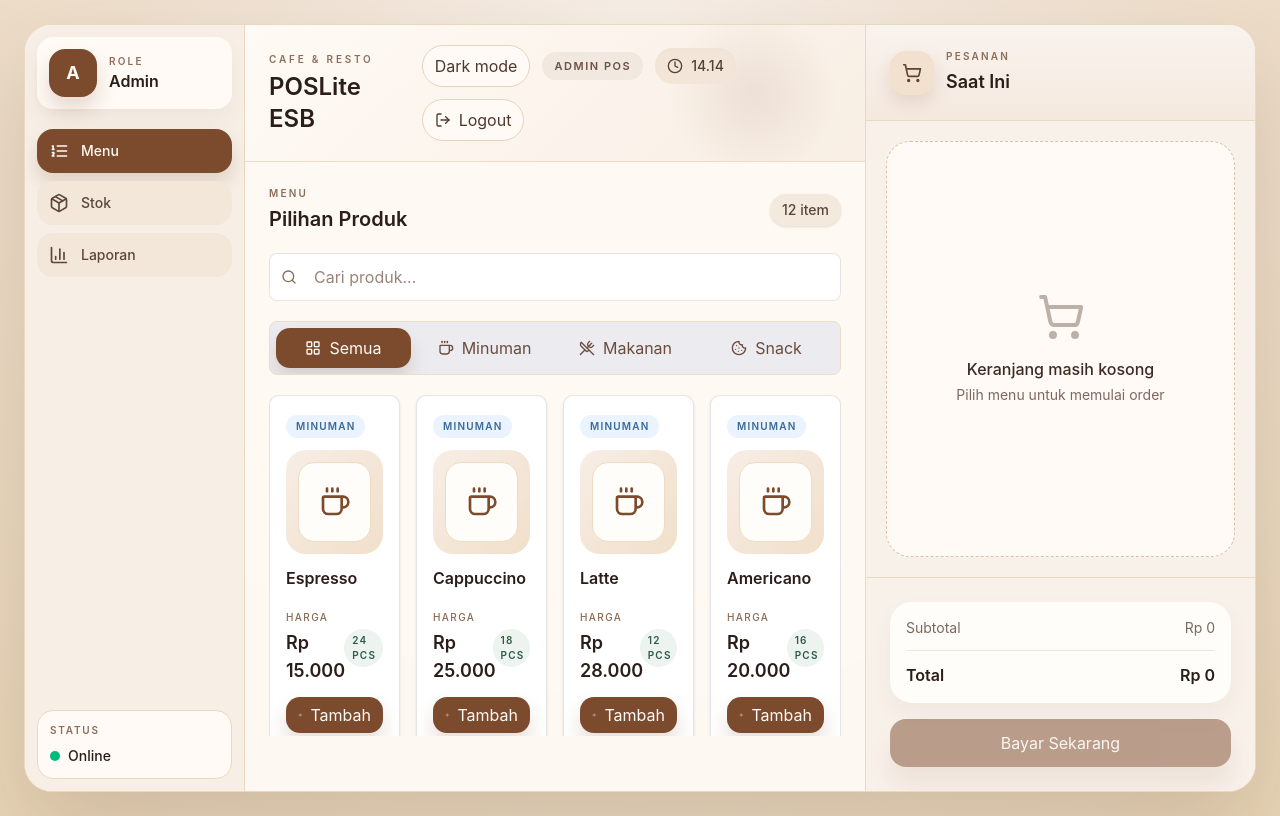
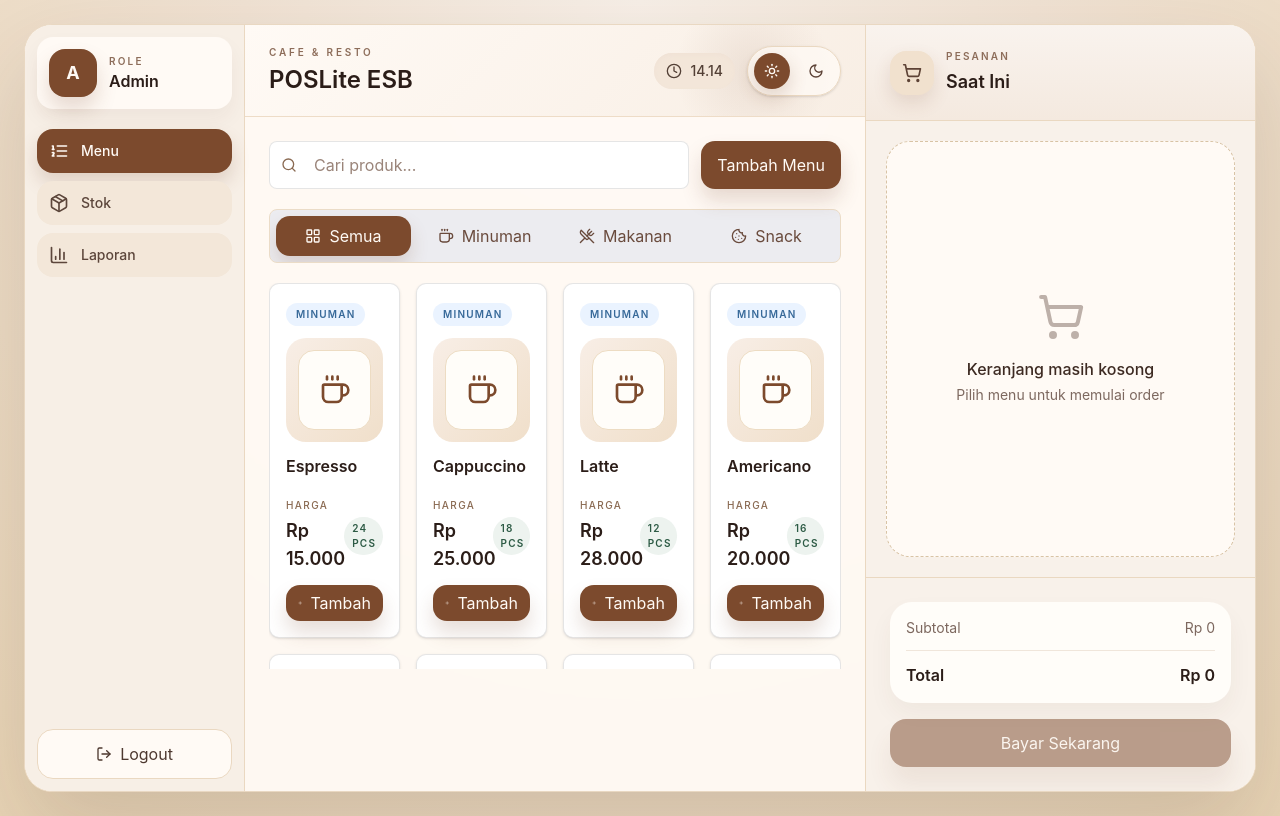
Before and after one commit to Qira-Qira/Kasir, a React (Vite) app: page / in a window 1280 px wide. Both pictures are taken after a click on the button "Login". Built offline with nearby package versions, Linux system fonts and the light colour scheme.

Commit message:
Add Tambah Menu

```diff
--- a/src/app/App.tsx
+++ b/src/app/App.tsx
@@ -15,6 +15,8 @@ import {
   Settings,
   ShieldCheck,
   ShoppingCart,
+  Sun,
+  Moon,
   Trash2,
   TrendingUp,
   Users,
@@ -162,6 +164,7 @@ export default function App() {
   const [products, setProducts] = useState<Product[]>(MOCK_PRODUCTS);
   const [selectedCategory, setSelectedCategory] = useState("Semua");
   const [searchQuery, setSearchQuery] = useState("");
+  const [isAddMenuOpen, setIsAddMenuOpen] = useState(false);
   const [newProduct, setNewProduct] = useState({ name: "", price: "", category: "Minuman", stock: "" });
   const [newUser, setNewUser] = useState({ name: "", username: "", password: "", role: "kasir" as Role });
   const [editingProductId, setEditingProductId] = useState<string | null>(null);
@@ -307,6 +310,7 @@ export default function App() {
     ]);
 
     setNewProduct({ name: "", price: "", category: "Minuman", stock: "" });
+    setIsAddMenuOpen(false);
   };
 
   const handleDeleteProduct = (id: string) => {
@@ -1308,13 +1312,14 @@ export default function App() {
             </nav>
           </div>
 
-          <div className="rounded-2xl border border-[#ead8c1] bg-[#fffaf5] p-3">
-            <p className="text-[10px] font-semibold uppercase tracking-[0.18em] text-[#8d6d5a]">Status</p>
-            <div className="mt-2 flex items-center gap-2 text-sm font-medium text-[#2b1d18]">
-              <span className="inline-block h-2.5 w-2.5 rounded-full bg-emerald-500" />
-              Online
-            </div>
-          </div>
+          <button
+            type="button"
+            onClick={handleLogout}
+            className="flex w-full items-center justify-center gap-2 rounded-2xl border border-[#ead8c1] bg-[#fffaf5] px-3 py-3 text-sm font-medium text-[#4d382f] transition hover:bg-[#f5ebdf]"
+          >
+            <LogOut className="h-4 w-4" />
+            Logout
+          </button>
         </aside>
 
         <div className="flex min-w-0 flex-1 flex-col overflow-hidden">
@@ -1326,29 +1331,31 @@ export default function App() {
                 <h1 className={`mt-1 text-2xl font-semibold ${isDarkMode ? "text-[#f3f4f6]" : "text-[#2b1d18]"}`}>POSLite ESB</h1>
               </div>
 
-              <div className="flex flex-wrap items-center gap-3">
-                <button
-                  type="button"
-                  onClick={() => setIsDarkMode((prev) => !prev)}
-                  className={`rounded-full border px-3 py-2 text-sm font-medium ${isDarkMode ? "border-[#2f3747] bg-[#1f2937] text-[#f3f4f6]" : "border-[#e7d4ba] bg-[#fffaf5] text-[#4d382f] hover:bg-[#f5ebdf]"}`}
-                >
-                  {isDarkMode ? "Light mode" : "Dark mode"}
-                </button>
-                <div className={`rounded-full px-3 py-1.5 text-[11px] font-semibold uppercase tracking-[0.14em] ${isDarkMode ? "bg-[#1f2937] text-[#d9cab6]" : "bg-[#f1e9df] text-[#6d5045]"}`}>
-                  {auth?.name}
-                </div>
+              <div className="ml-auto flex flex-wrap items-center gap-3">
                 <div className={`flex items-center gap-2 rounded-full px-3 py-2 text-sm font-medium shadow-inner ${isDarkMode ? "bg-[#1f2937] text-[#f3f4f6] shadow-[#0b1220]" : "bg-[#f3e6d9] text-[#534036] shadow-[#f0e2d6]"}`}>
                   <Clock className="h-4 w-4" />
                   {currentTime}
                 </div>
-                <button
-                  type="button"
-                  onClick={handleLogout}
-                  className={`flex items-center gap-2 rounded-full border px-3 py-2 text-sm font-medium ${isDarkMode ? "border-[#2f3747] bg-[#1f2937] text-[#f3f4f6] hover:bg-[#2b333f]" : "border-[#e7d4ba] bg-[#fffaf5] text-[#4d382f] hover:bg-[#f5ebdf]"}`}
-                >
-                  <LogOut className="h-4 w-4" />
-                  Logout
-                </button>
+                <div className="flex items-center gap-2 rounded-full border border-[#ead8c1] bg-[#fffaf5]/80 p-1.5 shadow-sm">
+                  <button
+                    type="button"
+                    onClick={() => setIsDarkMode(false)}
+                    className={`flex h-9 w-9 items-center justify-center rounded-full transition ${!isDarkMode ? "bg-[#7c4a2d] text-[#fffaf5] shadow-[0_8px_18px_rgba(124,74,45,0.20)]" : "text-[#5d4337] hover:bg-[#f3e7d9]"}`}
+                    aria-label="Light mode"
+                    title="Light mode"
+                  >
+                    <Sun className="h-4 w-4" />
+                  </button>
+                  <button
+                    type="button"
+                    onClick={() => setIsDarkMode(true)}
+                    className={`flex h-9 w-9 items-center justify-center rounded-full transition ${isDarkMode ? "bg-[#1f2937] text-[#f3f4f6] shadow-[0_8px_18px_rgba(17,24,39,0.20)]" : "text-[#5d4337] hover:bg-[#f3e7d9]"}`}
+                    aria-label="Dark mode"
+                    title="Dark mode"
+                  >
+                    <Moon className="h-4 w-4" />
+                  </button>
+                </div>
               </div>
             </div>
 
@@ -1357,26 +1364,64 @@ export default function App() {
           <div className="min-h-0 flex-1 p-4 sm:p-5 md:p-6">
             {activeView === "Kasir" || activeView === "Menu" ? (
               <>
-                <div className="mb-5 flex flex-col gap-3 sm:flex-row sm:items-center sm:justify-between">
-                  <div>
-                    <p className="text-[10px] font-semibold uppercase tracking-[0.22em] text-[#8d6d5a]">Menu</p>
-                    <h2 className="mt-1 text-xl font-semibold text-[#2b1d18]">Pilihan Produk</h2>
+                <div className="mb-5 flex flex-col gap-3 sm:flex-row sm:items-center">
+                  <div className="relative flex-1">
+                    <Search className="absolute left-3 top-1/2 h-4 w-4 -translate-y-1/2 text-[#8a6a52]" />
+                    <Input
+                      placeholder="Cari produk..."
+                      value={searchQuery}
+                      onChange={(event) => setSearchQuery(event.target.value)}
+                      className="h-12 rounded-2xl border-[#ebdcc7] bg-[#f9f2ea] pl-11 text-[#2b1d18] placeholder:text-[#9a8479] focus:ring-[#c98b5b]"
+                    />
                   </div>
 
-                  <div className="rounded-full bg-[#f4e9dd] px-3 py-1.5 text-sm font-medium text-[#5a453c] shadow-sm">
-                    {filteredProducts.length} item
-                  </div>
+                  {auth?.role === "admin" && (
+                    <Button
+                      type="button"
+                      onClick={() => setIsAddMenuOpen((prev) => !prev)}
+                      className="h-12 rounded-2xl bg-[#7c4a2d] px-4 text-sm font-medium text-[#fffaf5] hover:bg-[#6d3f2a]"
+                    >
+                      {isAddMenuOpen ? "Tutup" : "Tambah Menu"}
+                    </Button>
+                  )}
                 </div>
 
-                <div className="relative mb-5">
-                  <Search className="absolute left-3 top-1/2 h-4 w-4 -translate-y-1/2 text-[#8a6a52]" />
-                  <Input
-                    placeholder="Cari produk..."
-                    value={searchQuery}
-                    onChange={(event) => setSearchQuery(event.target.value)}
-                    className="h-12 rounded-2xl border-[#ebdcc7] bg-[#f9f2ea] pl-11 text-[#2b1d18] placeholder:text-[#9a8479] focus:ring-[#c98b5b]"
-                  />
-                </div>
+                {auth?.role === "admin" && isAddMenuOpen && (
+                  <form onSubmit={handleAddProduct} className="mb-5 grid gap-3 rounded-[24px] border border-[#eddcc3] bg-[#fffaf5] p-4 shadow-[0_12px_24px_rgba(88,63,46,0.04)] md:grid-cols-2 xl:grid-cols-5">
+                    <Input
+                      value={newProduct.name}
+                      onChange={(event) => setNewProduct((prev) => ({ ...prev, name: event.target.value }))}
+                      placeholder="Nama produk"
+                      className="h-11 rounded-2xl border-[#ebdcc7] bg-[#f9f2ea] text-[#2b1d18]"
+                    />
+                    <Input
+                      type="number"
+                      value={newProduct.price}
+                      onChange={(event) => setNewProduct((prev) => ({ ...prev, price: event.target.value }))}
+                      placeholder="Harga"
+                      className="h-11 rounded-2xl border-[#ebdcc7] bg-[#f9f2ea] text-[#2b1d18]"
+                    />
+                    <select
+                      value={newProduct.category}
+                      onChange={(event) => setNewProduct((prev) => ({ ...prev, category: event.target.value }))}
+                      className="h-11 rounded-2xl border border-[#ebdcc7] bg-[#f9f2ea] px-3 text-[#2b1d18] outline-none"
+                    >
+                      {categories.filter((item) => item !== "Semua").map((category) => (
+                        <option key={category} value={category}>{category}</option>
+                      ))}
+                    </select>
+                    <Input
+                      type="number"
+                      value={newProduct.stock}
+                      onChange={(event) => setNewProduct((prev) => ({ ...prev, stock: event.target.value }))}
+                      placeholder="Stok"
+                      className="h-11 rounded-2xl border-[#ebdcc7] bg-[#f9f2ea] text-[#2b1d18]"
+                    />
+                    <Button type="submit" className="h-11 rounded-2xl bg-[#7c4a2d] text-[#fffaf5] hover:bg-[#6d3f2a]">
+                      Simpan
+                    </Button>
+                  </form>
+                )}
 
                 <Tabs value={selectedCategory} onValueChange={setSelectedCategory}>
                   <TabsList className="mb-5 h-auto w-full flex-wrap justify-start gap-1.5 rounded-2xl border border-[#ebdcc7] bg-[#f8f0e9] p-1.5">
```
